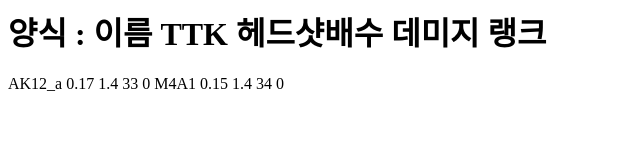
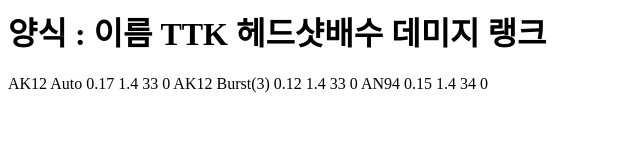
Before and after one commit to Karambot/database_real, a plain HTML site: page index.html in a window 1280 px wide. Shown: the whole page, without its empty margins (0-640 px from the left). Drawn offline with Linux system fonts and the light colour scheme.

Commit message:
Update index.html

```diff
--- a/index.html
+++ b/index.html
@@ -3,7 +3,9 @@
     <head></head>
 <body>
     <h1>양식 : 이름 TTK 헤드샷배수 데미지 랭크</h1>
-    <hak12_a>AK12_a 0.17 1.4 33 0 </hak12_a>
-    <hm4a1>M4A1 0.15 1.4 34 0 </hm4a1>
+    <hak12_a>AK12 Auto 0.17 1.4 33 0 </hak12_a>
+    <hak12_b>AK12 Burst(3) 0.12 1.4 33 0 </hak12_b>
+    <han94>AN94 0.15 1.4 34 0 </han94>
+
 </body>
 </html>
```
